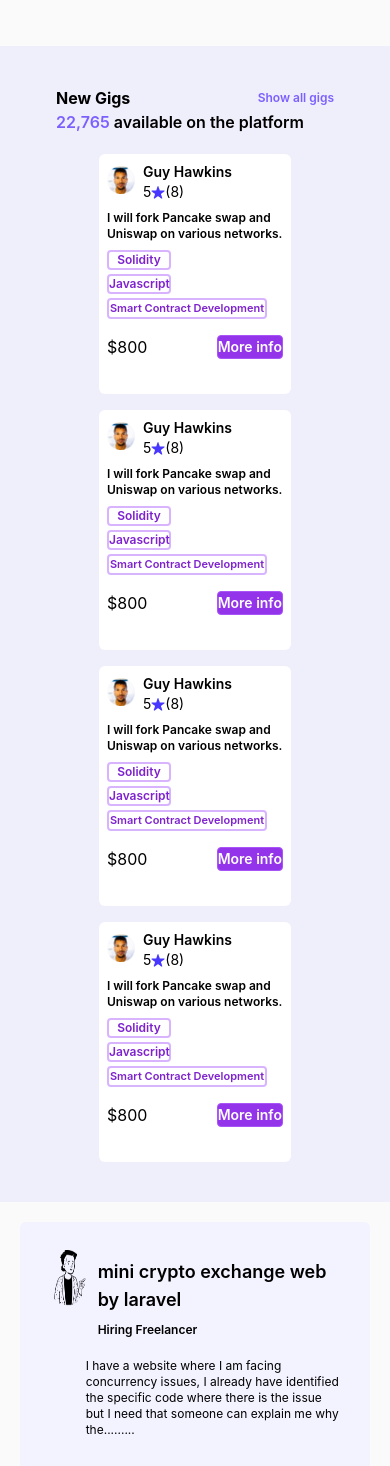
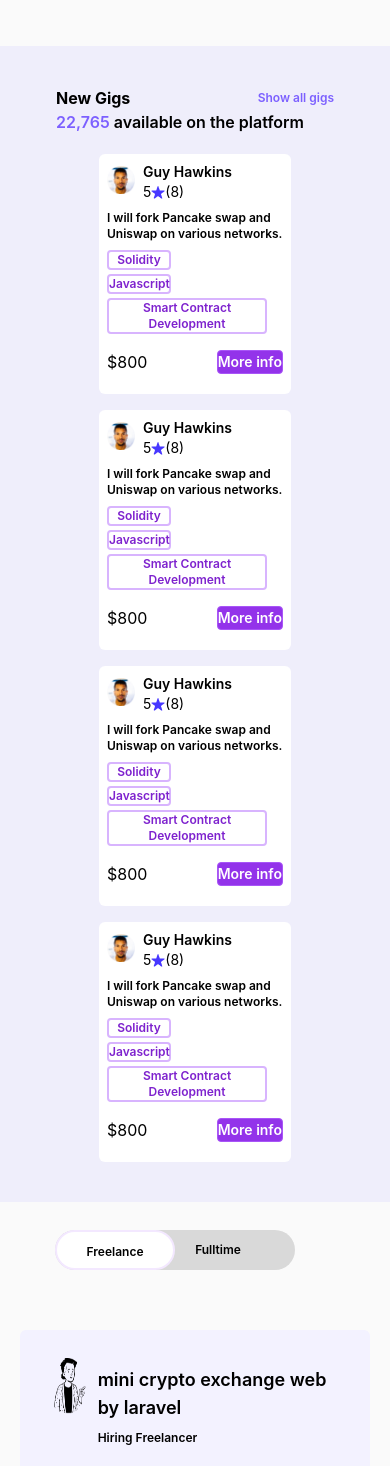
Before and after one commit to Axelrod99/one-work, a React (Create React App) app: page / in a window 390 px wide. Shown: the part 858-2324 px from the top of the page. Built offline with nearby package versions, Linux system fonts and the light colour scheme.

Commit message:
latest commmit

```diff
--- a/src/App.js
+++ b/src/App.js
@@ -58,7 +58,7 @@ function App() {
 
 
 
-      <div className='flex xo:flex-col sm:flex-row w-full p-10 h-[100vh] justify-center xo:gap-5 md:gap-0' id='aaa'>
+      <div className='flex so:flex-col sm:flex-row w-full p-10 h-[100vh] justify-center xo:gap-5 md:gap-0' id='aaa'>
         <div className='w-full flex flex-col justify-center'>
           <p className='font-bold text-2xl md:text-3xl'>Be your own boss</p>
           <p className='font-semibold'>Work from anywhere and earn crypto. One-Work is a global marketplace where you can find interesting and profitable gigs to do.</p>
@@ -69,7 +69,7 @@ function App() {
         </div>
 
         <div className='xo:w-full md:w-full flex justify-center items-center'>
-          <img alt='hiring' className='xo:h-60 md:h-60 flex' src={hiring} />
+          <img alt='hiring' className='xo:h-72 md:h-80 lg:h-96 flex' src={hiring} />
         </div>
       </div>
 
@@ -97,7 +97,7 @@ function App() {
               <div className='flex flex-col'>
                 <button className='text-xs mb-1 xo:w-16 sm:w-20 border-2 border-purple-300 hover:border-transparent rounded  bg-transparent hover:bg-purple-600 text-purple-700 font-semibold hover:text-white'>Solidity</button>
                 <button className='text-xs mb-1 bg-slate-300 xo:w-16 sm:w-20 border-2 border-purple-300 hover:border-transparent rounded  bg-transparent hover:bg-purple-600 text-purple-700 font-semibold hover:text-white'>Javascript</button>
-                <button className='xo:text-[11px] sm:text-xs bg-slate-300 xo:w-40 sm:w-44 border-2 border-purple-300 hover:border-transparent rounded  bg-transparent hover:bg-purple-600 text-purple-700 font-semibold hover:text-white'>Smart Contract Development</button>
+                <button className='so:text-xs bg-slate-300 xo:w-40 sm:w-44 border-2 border-purple-300 hover:border-transparent rounded  bg-transparent hover:bg-purple-600 text-purple-700 font-semibold hover:text-white'>Smart Contract Development</button>
               </div>
 
               <div className='flex justify-between mt-4'>
@@ -120,7 +120,7 @@ function App() {
               <div className='flex flex-col'>
                 <button className='mb-1 text-xs xo:w-16 sm:w-20 border-2 border-purple-300 hover:border-transparent rounded  bg-transparent hover:bg-purple-600 text-purple-700 font-semibold hover:text-white'>Solidity</button>
                 <button className='mb-1 text-xs bg-slate-300 xo:w-16 sm:w-20 border-2 border-purple-300 hover:border-transparent rounded  bg-transparent hover:bg-purple-600 text-purple-700 font-semibold hover:text-white'>Javascript</button>
-                <button className='xo:text-[11px] sm:text-xs bg-slate-300 xo:w-40 sm:w-44 border-2 border-purple-300 hover:border-transparent rounded  bg-transparent hover:bg-purple-600 text-purple-700 font-semibold hover:text-white'>Smart Contract Development</button>
+                <button className='so:text-xs bg-slate-300 xo:w-40 sm:w-44 border-2 border-purple-300 hover:border-transparent rounded  bg-transparent hover:bg-purple-600 text-purple-700 font-semibold hover:text-white'>Smart Contract Development</button>
               </div>
 
               <div className='flex justify-between mt-4'>
@@ -143,7 +143,7 @@ function App() {
               <div className='flex flex-col'>
                 <button className='mb-1 text-xs xo:w-16 sm:w-20 border-2 border-purple-300 hover:border-transparent rounded  bg-transparent hover:bg-purple-600 text-purple-700 font-semibold hover:text-white'>Solidity</button>
                 <button className='mb-1 text-xs bg-slate-300 xo:w-16 sm:w-20 border-2 border-purple-300 hover:border-transparent rounded  bg-transparent hover:bg-purple-600 text-purple-700 font-semibold hover:text-white'>Javascript</button>
-                <button className='xo:text-[11px] sm:text-xs bg-slate-300 xo:w-40 sm:w-44 border-2 border-purple-300 hover:border-transparent rounded  bg-transparent hover:bg-purple-600 text-purple-700 font-semibold hover:text-white'>Smart Contract Development</button>
+                <button className='so:text-xs bg-slate-300 xo:w-40 sm:w-44 border-2 border-purple-300 hover:border-transparent rounded  bg-transparent hover:bg-purple-600 text-purple-700 font-semibold hover:text-white'>Smart Contract Development</button>
               </div>
 
               <div className='flex justify-between mt-4'>
@@ -166,7 +166,7 @@ function App() {
               <div className='flex flex-col'>
                 <button className='mb-1 text-xs xo:w-16 sm:w-20 border-2 border-purple-300 hover:border-transparent rounded  bg-transparent hover:bg-purple-600 text-purple-700 font-semibold hover:text-white'>Solidity</button>
                 <button className='mb-1 text-xs bg-slate-300 xo:w-16 sm:w-20 border-2 border-purple-300 hover:border-transparent rounded  bg-transparent hover:bg-purple-600 text-purple-700 font-semibold hover:text-white'>Javascript</button>
-                <button className='xo:text-[11px] sm:text-xs bg-slate-300 xo:w-40 sm:w-44 border-2 border-purple-300 hover:border-transparent rounded  bg-transparent hover:bg-purple-600 text-purple-700 font-semibold hover:text-white'>Smart Contract Development</button>
+                <button className='so:text-xs bg-slate-300 xo:w-40 sm:w-44 border-2 border-purple-300 hover:border-transparent rounded  bg-transparent hover:bg-purple-600 text-purple-700 font-semibold hover:text-white'>Smart Contract Development</button>
               </div>
 
               <div className='flex justify-between mt-4'>
@@ -180,8 +180,8 @@ function App() {
 
 
       <section>
-        <div className='hidden sm:flex justify-around py-10'>
-          <div>
+        <div className='flex justify-around py-10'>
+          <div className='hidden sm:flex flex-col'>
             <p className='font-bold md:text-3xl xs:text-lg'>New Crypto Jobs</p>
             <p className='md:text-xl xs:text-sm'><span className='text-[#7C60FF]'>22,765</span> available on the platform</p>
           </div>
@@ -207,7 +207,7 @@ function App() {
             </button>
           </div>
 
-          <p className='text-xs flex items-center text-purple-600'>Show all jobs</p>
+          <p className='hidden text-xs sm:flex items-center text-purple-600'>Show all jobs</p>
         </div>
 
         <div className='py-5 grid sm:px-10 gap-3 lg:grid-cols-2 justify-items-center'>
--- a/src/component/Header/index.js
+++ b/src/component/Header/index.js
@@ -1,5 +1,4 @@
 import React from 'react'
-// import { Link } from 'react-router-dom'
 
 
 export default function Header({onClick, onSignin}) {
```
